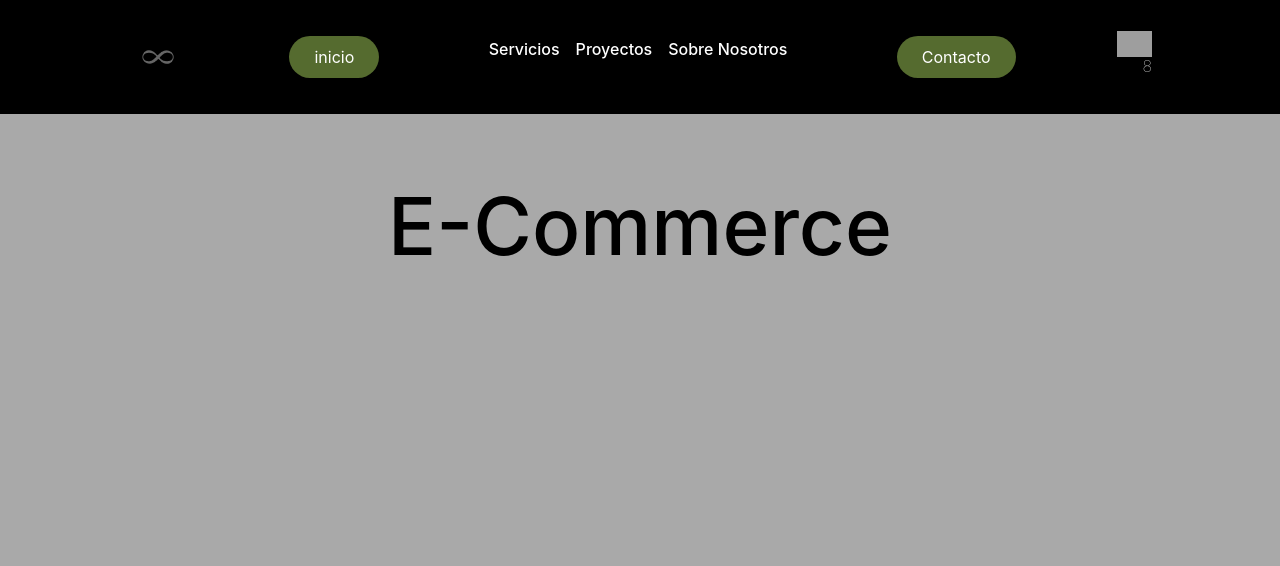
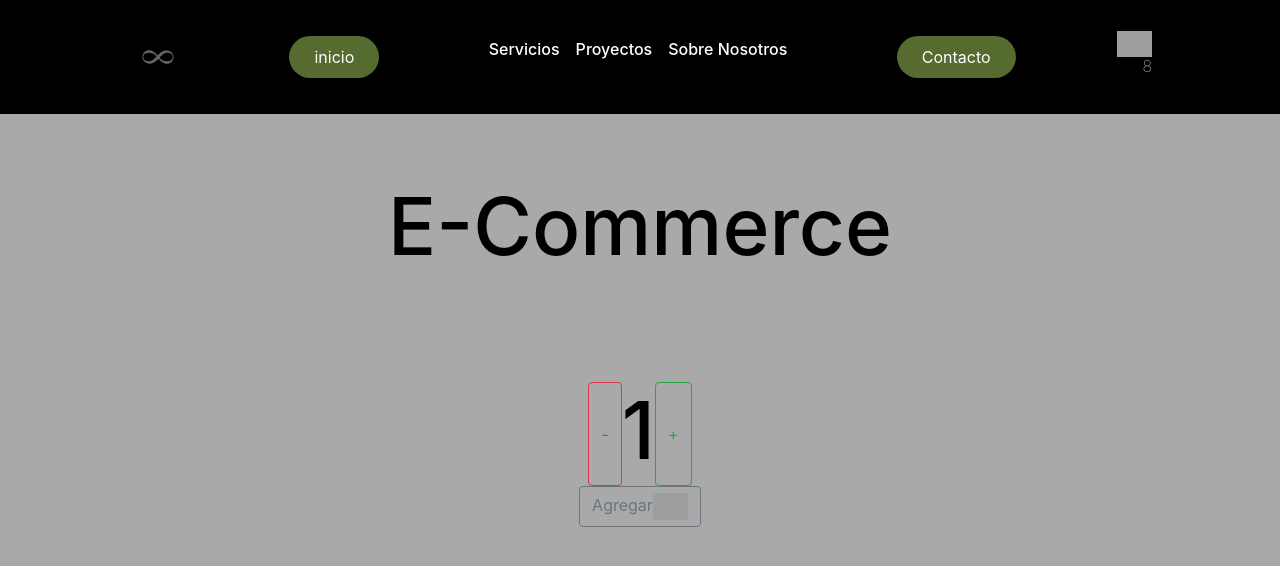
Before and after one commit to HwrG90/HwrG90-AppReactJS, a React (Create React App) app: page / in a window 1280 px wide. Shown: the top 566 px of the page. Built offline with nearby package versions, Linux system fonts and the light colour scheme; grey boxes are pictures that could not be loaded.

Commit message:
components2

```diff
--- a/src/App.js
+++ b/src/App.js
@@ -2,6 +2,7 @@
 /* import './App.css'; */
 import NavBar from "./components/NavBar/NavBar";
 import ItemListContainer from "./components/ItemListContainer/ItemListContainer";
+import ItemCount from "./components/ItemCount/ItemCount";
 function App() {
   return (
     /*    <div className="App">
@@ -12,7 +13,9 @@ function App() {
     <div className="App">
       <NavBar />
       <ItemListContainer greeting="E-Commerce" />
+      <ItemCount stock="5" initial="1"/>
     </div>
+
   );
 }
 
--- /dev/null
+++ b/src/components/ItemCount/ItemCount.css
@@ -0,0 +1,21 @@
+.h3--size{
+    text-align: center;
+    color: black;
+    font-size: 80px;
+    background-color: darkgrey;
+}
+.ImgCarritoBtn {
+    cursor: pointer;
+    width: 35px;
+    height: auto;
+  }
+  .contador{
+    margin-top: 5rem;
+    display: flex;
+    justify-content: center ;
+  }
+  .carrito{
+    display:flex;
+    width: auto;
+    justify-content: center ;
+  }
--- /dev/null
+++ b/src/components/ItemCount/ItemCount.js
@@ -0,0 +1,45 @@
+import { useState } from "react";
+import "./ItemCount.css";
+
+const ItemCount = ({ stock, initial }) => {
+  const [count, setCount] = useState(parseInt(initial));
+
+  const Add = () => {
+    if (count < stock) {
+      setCount(count + 1);
+    }
+  };
+  const Sustract = () => {
+    if (count > initial) {
+      setCount(count - 1);
+    }
+  };
+  const onAdd = () => {
+      console.log (`agregaste al carrito ${count}`);
+  };
+  return (
+    <div className="card-body">
+      <div className="contador">
+        <button className="btn btn-outline-danger" onClick={Sustract}>
+          -
+        </button>
+        <h3 className="h3--size">{count}</h3>
+        <button className="btn btn-outline-success" onClick={Add}>
+          +
+        </button>
+      </div>
+      <div className="carrito">
+        <button className="btn btn-outline-secondary" onClick={onAdd}>
+          Agregar
+          <img
+            className="ImgCarritoBtn"
+            src="/images/CarritoCompras.png"
+            alt="Carrito de Compras"
+          />
+        </button>
+      </div>
+    </div>
+  );
+};
+
+export default ItemCount;
--- a/src/components/ItemListContainer/ItemListContainer.js
+++ b/src/components/ItemListContainer/ItemListContainer.js
@@ -1,7 +1,7 @@
 import "./ItemListContainer.css";
 
-const ItemListContainer = (props) => {
-  return <h2>{props.greeting}</h2>;
+const ItemListContainer = ({greeting}) => {
+  return <h2>{greeting}</h2>;
 };
 
 export default ItemListContainer;
--- a/src/components/NavBar/NavBar.js
+++ b/src/components/NavBar/NavBar.js
@@ -6,7 +6,7 @@ const NavBar = () => {
         <header>
             <img className="img-fluid logo" src={logo} alt="logo" />
         <a className="button" href="inicio">
-            <button class="btn btn-lightBtnL">inicio</button>
+            <button className="btn btn-lightBtnL">inicio</button>
       </a>
       <nav>
         <ul className="nav__enlaces">
@@ -22,7 +22,7 @@ const NavBar = () => {
         </ul>
       </nav>
       <a className="button" href="inicio">
-        <button class="btn btn-lightBtnR">Contacto</button>
+        <button className="btn btn-lightBtnR">Contacto</button>
       </a>
       <CartWidget />
     </header>
```
